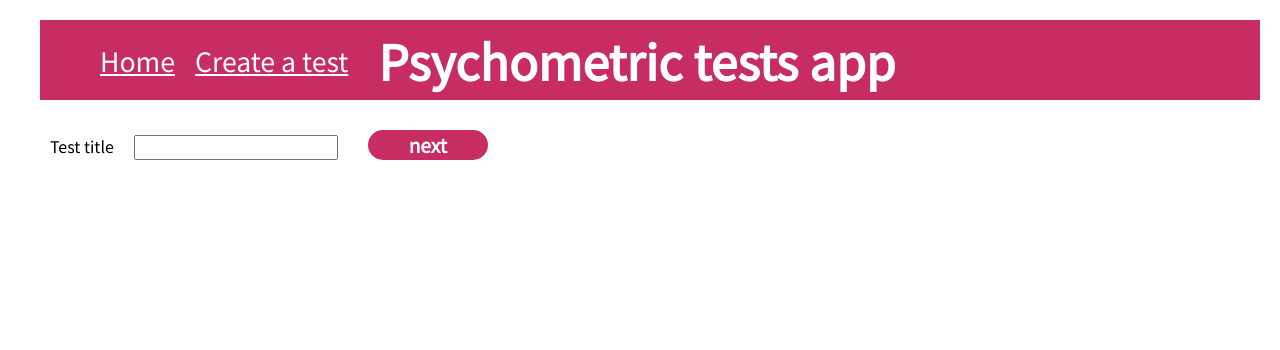
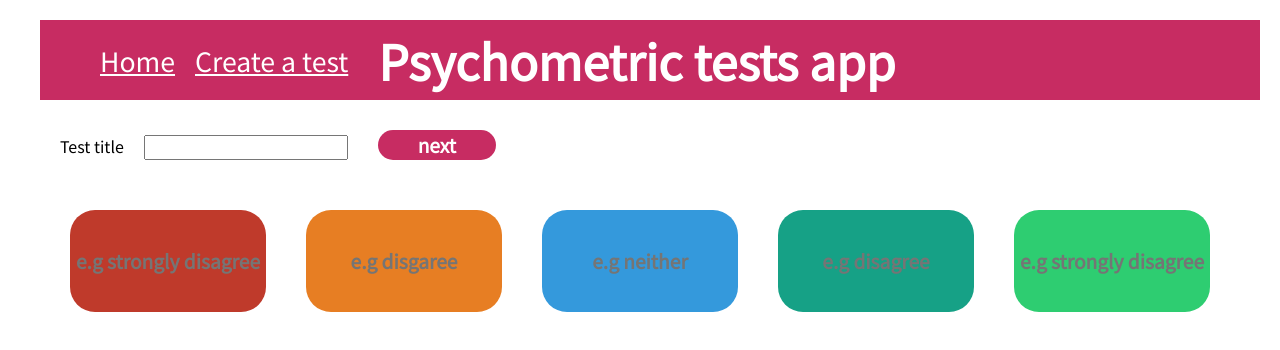
Before and after one commit to saraHumphries/psychometric_test_app, a React (Create React App) app in the folder psychometric_tests_app_client_side/: page /create_new_test in a window 1280 px wide. Shown: the top 350 px of the page. Built offline with nearby package versions, Linux system fonts and the light colour scheme.

Commit message:
adds input boxes for likerts

```diff
--- a/psychometric_tests_app_client_side/src/App.css
+++ b/psychometric_tests_app_client_side/src/App.css
@@ -96,3 +96,38 @@ nav {
     width: 10%;
     height: 10%
 }
+
+#likert-options-form {
+    display: flex;
+}
+
+
+
+.likert_input {
+    color: white;
+    width: 20%;
+    height: 100px;
+    margin: 20px;
+    border-radius: 25px;
+    font-family: 'Noto Sans JP', sans-serif;
+    font-size: larger;
+    font-weight: 700;
+    border-style: none;
+    text-align: center;
+}
+
+#likert_option_1 {
+    background-color: #BF3A2B;
+}
+#likert_option_2 {
+    background-color: #E77E23;
+}
+#likert_option_3 {
+    background-color: #3499DC;
+}
+#likert_option_4 {
+    background-color: #16A186;
+}
+#likert_option_5 {
+    background-color: #2ECD71;
+}
--- a/psychometric_tests_app_client_side/src/containers/CreateTestPage.js
+++ b/psychometric_tests_app_client_side/src/containers/CreateTestPage.js
@@ -19,9 +19,19 @@ const CreateTestPage = function() {
 
 
             <div>
-                <label htmlFor='test-title'>Test title</label>
-                <input type='text' id='test-title'></input>
-                <button id='submit-title-button' onClick={onTitleSubmit}>next</button>
+                <section id='title-form'>
+                    <label htmlFor='test-title'>Test title</label>
+                    <input type='text' id='test-title'></input>
+                    <button id='submit-title-button' onClick={onTitleSubmit}>next</button>
+                </section>
+
+                <section id='likert-options-form'>
+                    <input className='likert_input' id='likert_option_1' type='text' placeholder='e.g strongly disagree'></input>
+                    <input className='likert_input' id='likert_option_2' type='text' placeholder='e.g disgaree'></input>
+                    <input className='likert_input' id='likert_option_3' type='text' placeholder='e.g neither'></input>
+                    <input className='likert_input' id='likert_option_4' type='text' placeholder='e.g disagree'></input>
+                    <input className='likert_input' id='likert_option_5' type='text' placeholder='e.g strongly disagree'></input>
+                </section>
             </div>
 
     );
```
